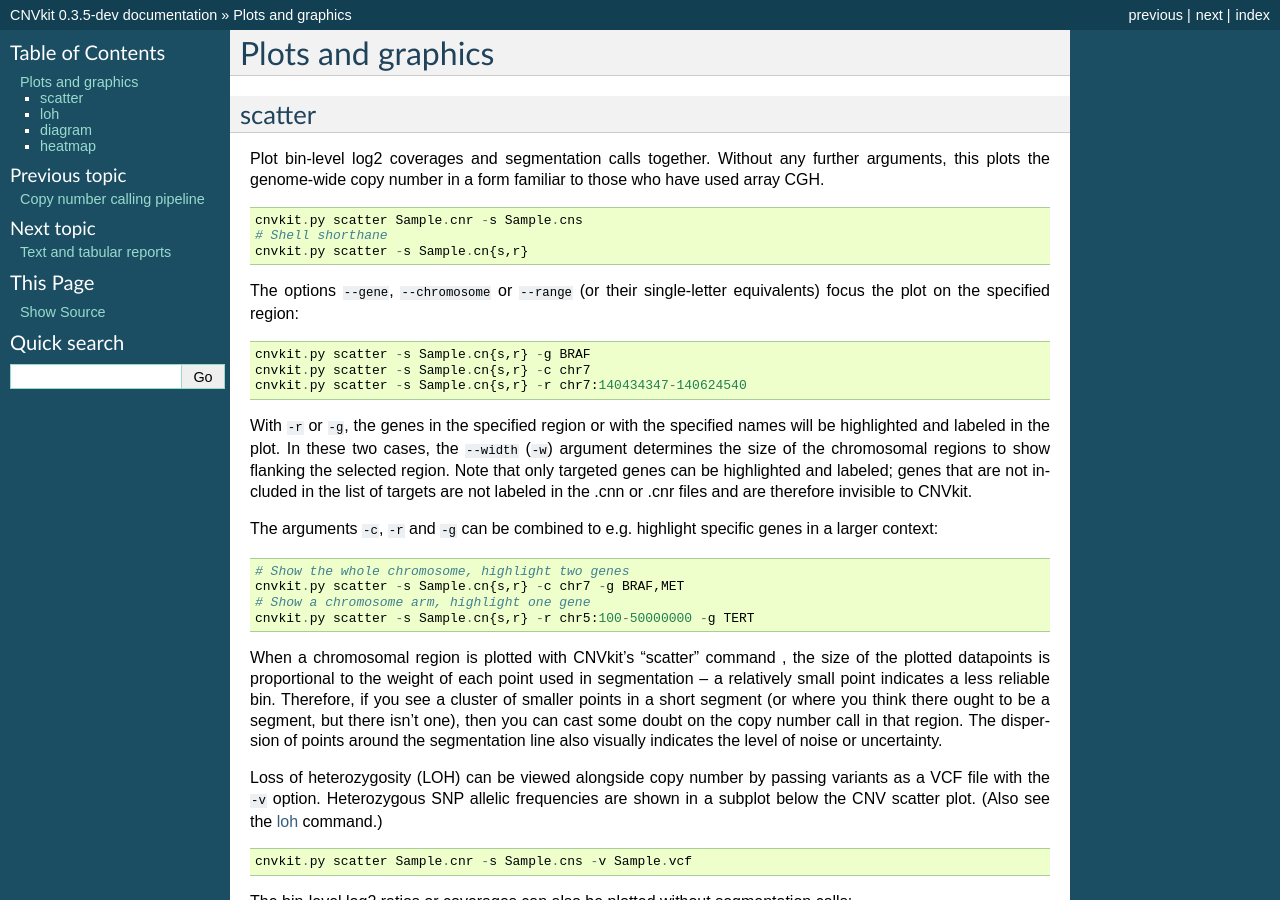
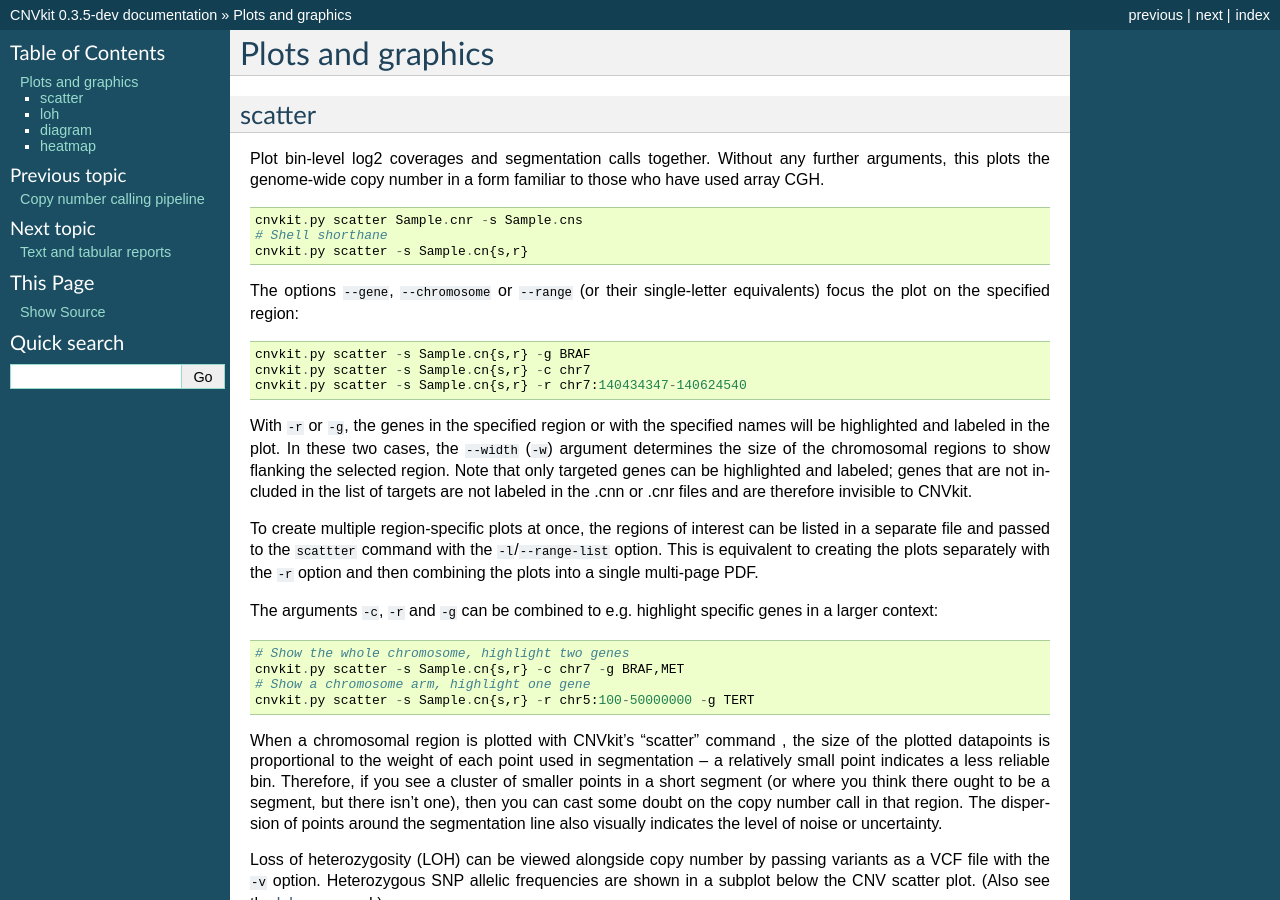
Before and after one commit to etal/cnvkit, a Sphinx documentation site: the page built from doc/plots.rst, in a window 1280 px wide and 900 px high. Built offline with Sphinx 7.4.7, drawn with Linux system fonts in a browser that asks for light colours.

Commit message:
Document the new scatter -l option

```diff
--- a/doc/plots.rst
+++ b/doc/plots.rst
@@ -29,6 +29,12 @@ names will be highlighted and labeled in the plot. In these two cases, the
 show flanking the selected region. Note that only targeted genes can be
 highlighted and labeled; genes that are not included in the list of targets are
 not labeled in the .cnn or .cnr files and are therefore invisible to CNVkit.
+
+To create multiple region-specific plots at once, the regions of interest can be
+listed in a separate file and passed to the ``scattter`` command with the
+``-l``/``--range-list`` option. This is equivalent to creating the plots
+separately with the ``-r`` option and then combining the plots into a single
+multi-page PDF.
 
 The arguments ``-c``, ``-r`` and ``-g`` can be combined to e.g. highlight
 specific genes in a larger context::
```
Also changed, not shown: 1 other file.
